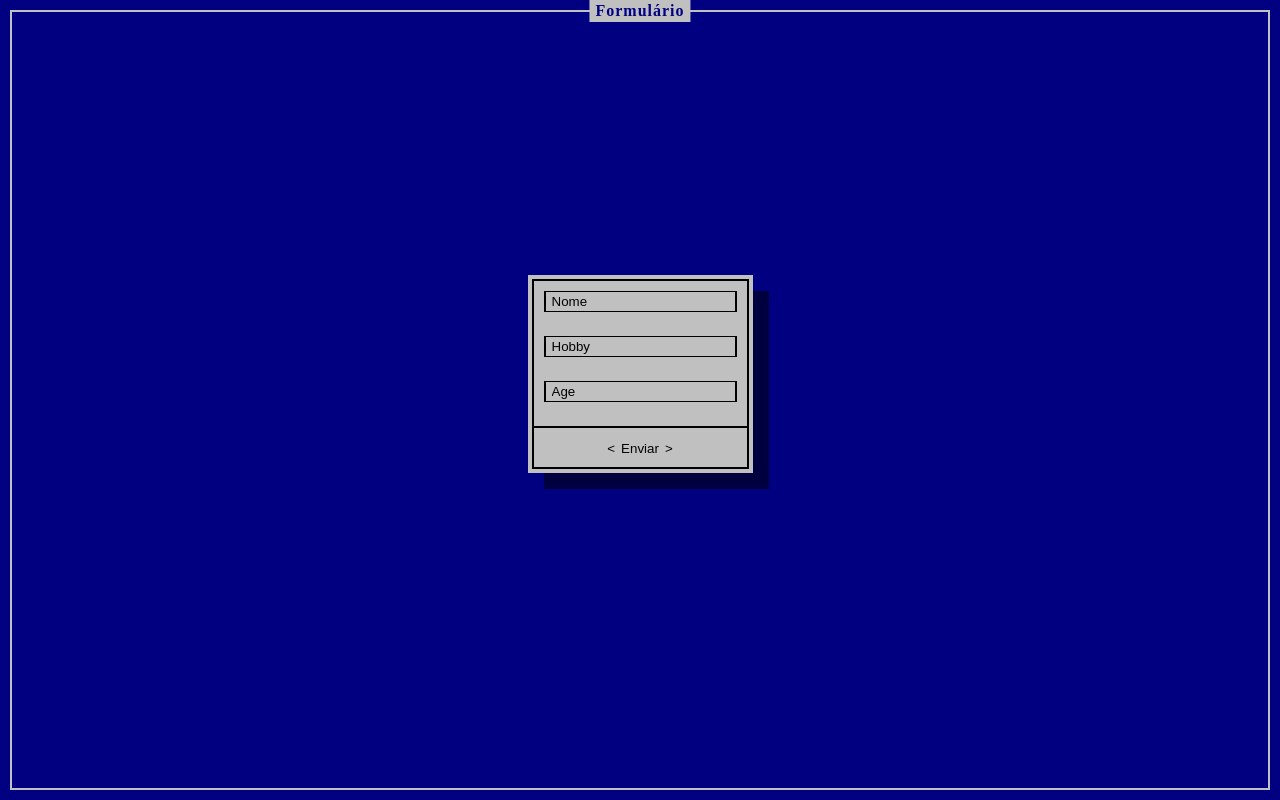
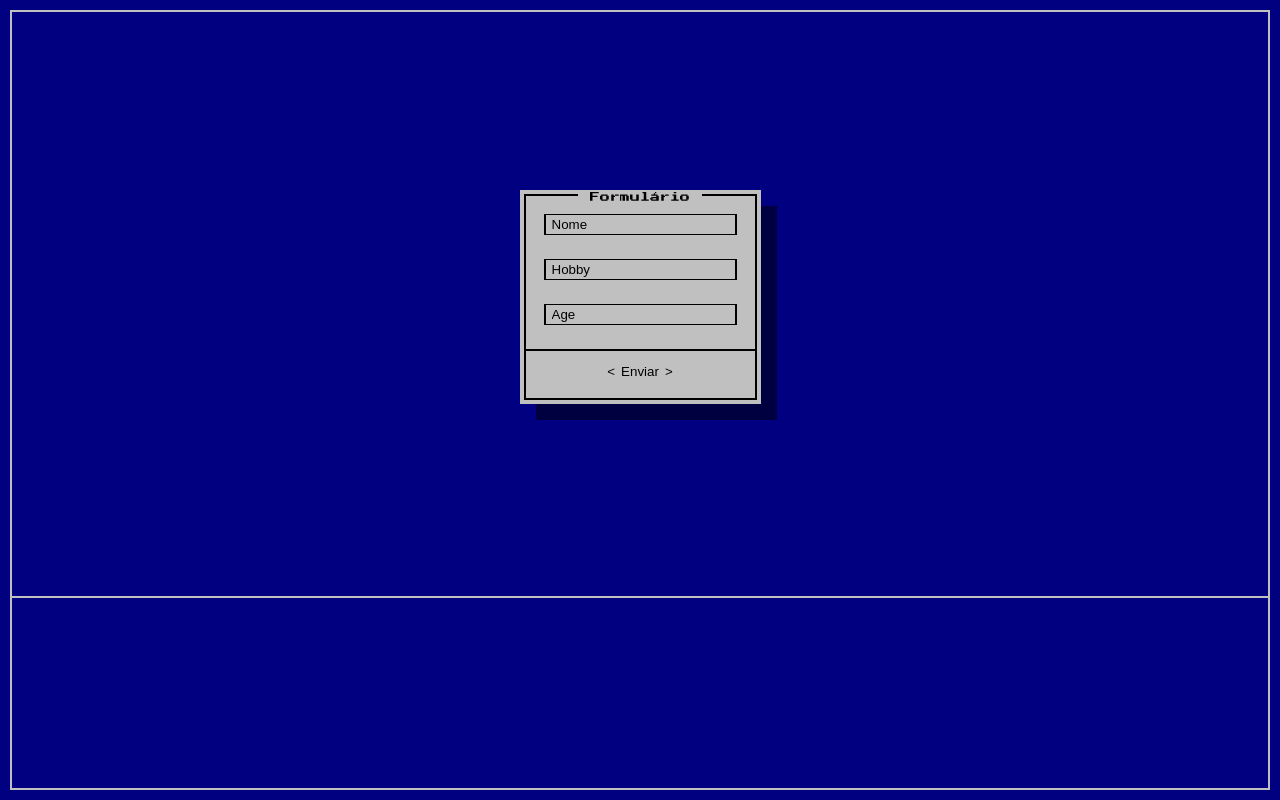
Before and after one commit to Kenzie-Academy-Brasil-Developers/react-atividade-s5-primeiro-contato-com-typescript-felipelarson, a React (Create React App) app in the folder formulario/: page / in a window 1280 px wide. Built offline with nearby package versions, Linux system fonts and the light colour scheme.

Commit message:
feat: response form

```diff
--- a/formulario/public/index.html
+++ b/formulario/public/index.html
@@ -9,6 +9,9 @@
   <meta name="description" content="Web site created using create-react-app" />
   <link rel="apple-touch-icon" href="%PUBLIC_URL%/logo192.png" />
   <link rel="manifest" href="%PUBLIC_URL%/manifest.json" />
+  <link rel="preconnect" href="https://fonts.googleapis.com">
+  <link rel="preconnect" href="https://fonts.gstatic.com" crossorigin>
+  <link href="https://fonts.googleapis.com/css2?family=Press+Start+2P&display=swap" rel="stylesheet">
   <title>Formulário em TS</title>
 </head>
 
--- a/formulario/src/App.css
+++ b/formulario/src/App.css
@@ -10,7 +10,7 @@
   align-items: center;
   justify-content: center;
   font-size: calc(10px + 2vmin);
-  color: #fff;
+  color: #c0c0c0;
 
   box-shadow: inset 0 0 0 10px #000080, inset 0 0 0 12px #c0c0c0;
 }
@@ -25,11 +25,24 @@
   left: 50%;
   transform: translate(-50%, -50%);
   letter-spacing: 1px;
+  text-transform: capitalize;
+}
+
+.App-header > p {
+  display: flex;
+  justify-content: flex-start;
+  width: 95%;
 }
 
 /* #008080 */
 
-hr {
+div > hr {
   border: 1px solid #000;
-  margin: 12px 0;
+  margin: 12px -6px;
 }
+
+.App-header > hr {
+  margin-top: 12rem;
+  border: 1px solid #c0c0c0;
+  width: calc(100% - 24px);
+}
--- a/formulario/src/App.tsx
+++ b/formulario/src/App.tsx
@@ -11,7 +11,7 @@ function App() {
   const [hobby, setHobby] = useState("")
   const [age, setAge] = useState("")
 
-  const {createNewPerson, list, newPerson} = useList()
+  const {createNewPerson, newPerson} = useList()
 
   const handleSubmit = (name: string, hobby: string, age: string) => {
     const person = {name, hobby, age};
@@ -21,8 +21,7 @@ function App() {
   return (
     <div className="App">
       <header className="App-header">
-        <h1>Formulário</h1>
-        <Card>
+        <Card title={"Formulário"}>
           <Input placeholder="Nome" value={name} onChange={(e) => setName(e.target.value)} />
           <Input placeholder="Hobby" value={hobby} onChange={(e) => setHobby(e.target.value)} />
           <Input placeholder="Age" value={age} onChange={(e) => setAge(e.target.value)} />
@@ -30,16 +29,16 @@ function App() {
           <Button onClick={() => handleSubmit(name, hobby, age)}>Enviar</Button>
         </Card>
 
-        <ul>
-          {list.map((person, idx) => (
-            <li key={idx}>{person.name} - {person.hobby} - {person.age}</li>
-          ))}
-        </ul>
+        <hr/>
 
-        {/* <h1>Novo Cadastro</h1>
+        {(newPerson.name !== undefined) &&
+        <>
+            <h1>{newPerson.name}</h1>
             <p>
-              {newPerson.name} - {newPerson.email}{" "}
-            </p> */}
+              {newPerson.name} - {newPerson.hobby} - {newPerson.age}{" "}
+            </p>
+        </>
+          }
       </header>
     </div>
   );
--- a/formulario/src/components/Card/index.tsx
+++ b/formulario/src/components/Card/index.tsx
@@ -2,12 +2,14 @@ import { ReactNode } from "react"
 import './styles.css'
 
 interface CardProps {
-    children ?: ReactNode
+    children ?: ReactNode;
+    title ?: string;
 }
 
-export const Card = ({children}: CardProps) => {
+export const Card = ({children, title}: CardProps) => {
     return (
         <div className="card">
+            <p>{title}</p>
             {children}
         </div>
     )
--- a/formulario/src/components/Card/styles.css
+++ b/formulario/src/components/Card/styles.css
@@ -1,6 +1,19 @@
 .card {
   background: #c0c0c0;
-  padding: 4px;
+  padding: 12px;
   box-shadow: inset 0 0 0 4px #c0c0c0, inset 0 0 0 6px #000,
     1rem 1rem 0 rgba(0, 0, 0, 0.5);
+  position: relative;
 }
+
+.card > p {
+  font-size: 10px;
+  color: #000;
+  position: absolute;
+  top: 0;
+  left: 50%;
+  transform: translate(-50%);
+  margin: 0;
+  background: #c0c0c0;
+  padding: 2px 12px;
+}
--- a/formulario/src/context/ListProvider.tsx
+++ b/formulario/src/context/ListProvider.tsx
@@ -11,7 +11,6 @@ interface Person {
 }
 
 interface ListProviderData {
-    list: Person[];
     newPerson: Person;
     createNewPerson: (person: Person) => void;
 }
@@ -26,17 +25,15 @@ const useList = () =>{
 
 const ListProvider = ({children}: ListProviderProps) =>{
 
-    const [list, setList] = useState<Person[]>([])
     const [newPerson, setNewPerson] = useState<Person>({} as Person)
 
     const createNewPerson = (person: Person) => {
-        setList([...list, person])
         setNewPerson(person)
     }
 
 return(
     <ListContext.Provider value={{
-        createNewPerson, list, newPerson
+        createNewPerson, newPerson
     }}>
         {children}
     </ListContext.Provider>
--- a/formulario/src/index.css
+++ b/formulario/src/index.css
@@ -1,6 +1,6 @@
 body {
   margin: 0;
-  font-family: serif;
+  font-family: "Press Start 2P", cursive;
   -webkit-font-smoothing: antialiased;
   -moz-osx-font-smoothing: grayscale;
 }
```
